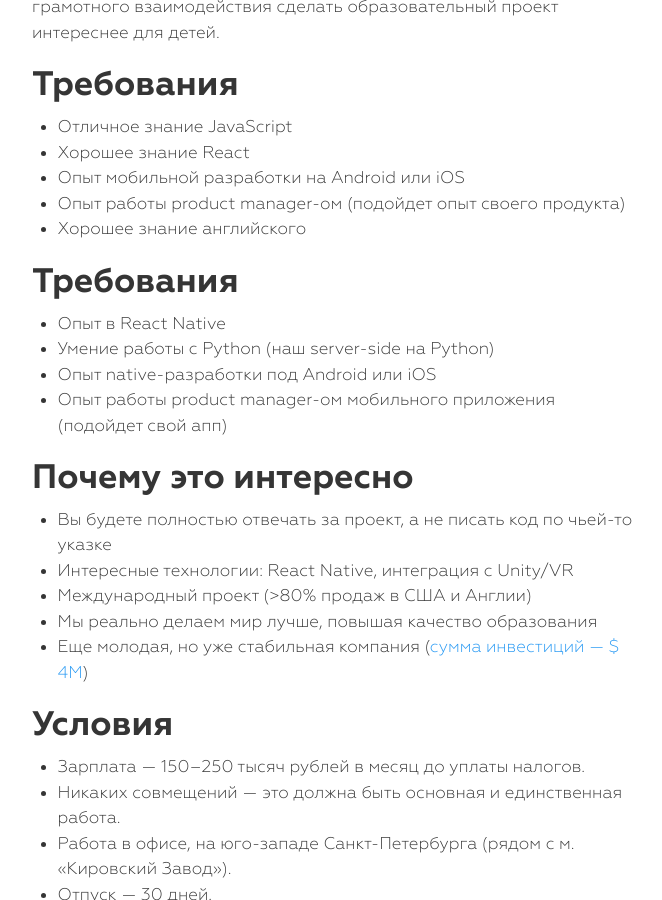
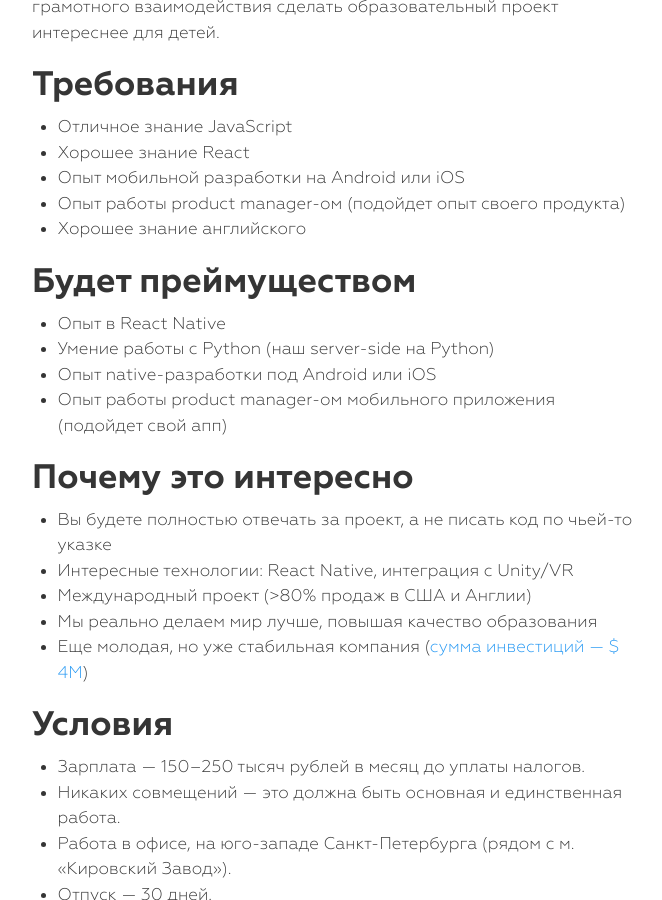
Before and after one commit to MELScience/blog.melscience.com, a Jekyll site: the page built from ru/2017-02-17-react-native.md, in a window 1280 px wide and 900 px high, scrolled down 1329 px. Shown: the whole window, without its empty margins (143-805 px from the left). Built offline with Jekyll 4.4.1, drawn with Linux system fonts in a browser that asks for light colours; nearby versions of some CDN libraries; comment, search, counter and statistics services are not loaded.

Commit message:
React native fix

```diff
--- a/ru/2017-02-17-react-native.md
+++ b/ru/2017-02-17-react-native.md
@@ -34,7 +34,7 @@ publish-status: published
 * Опыт работы product manager-ом (подойдет опыт своего продукта)
 * Хорошее знание английского
 
-## Требования
+## Будет преймуществом
 
 * Опыт в React Native
 * Умение работы с Python (наш server-side на Python)
```
